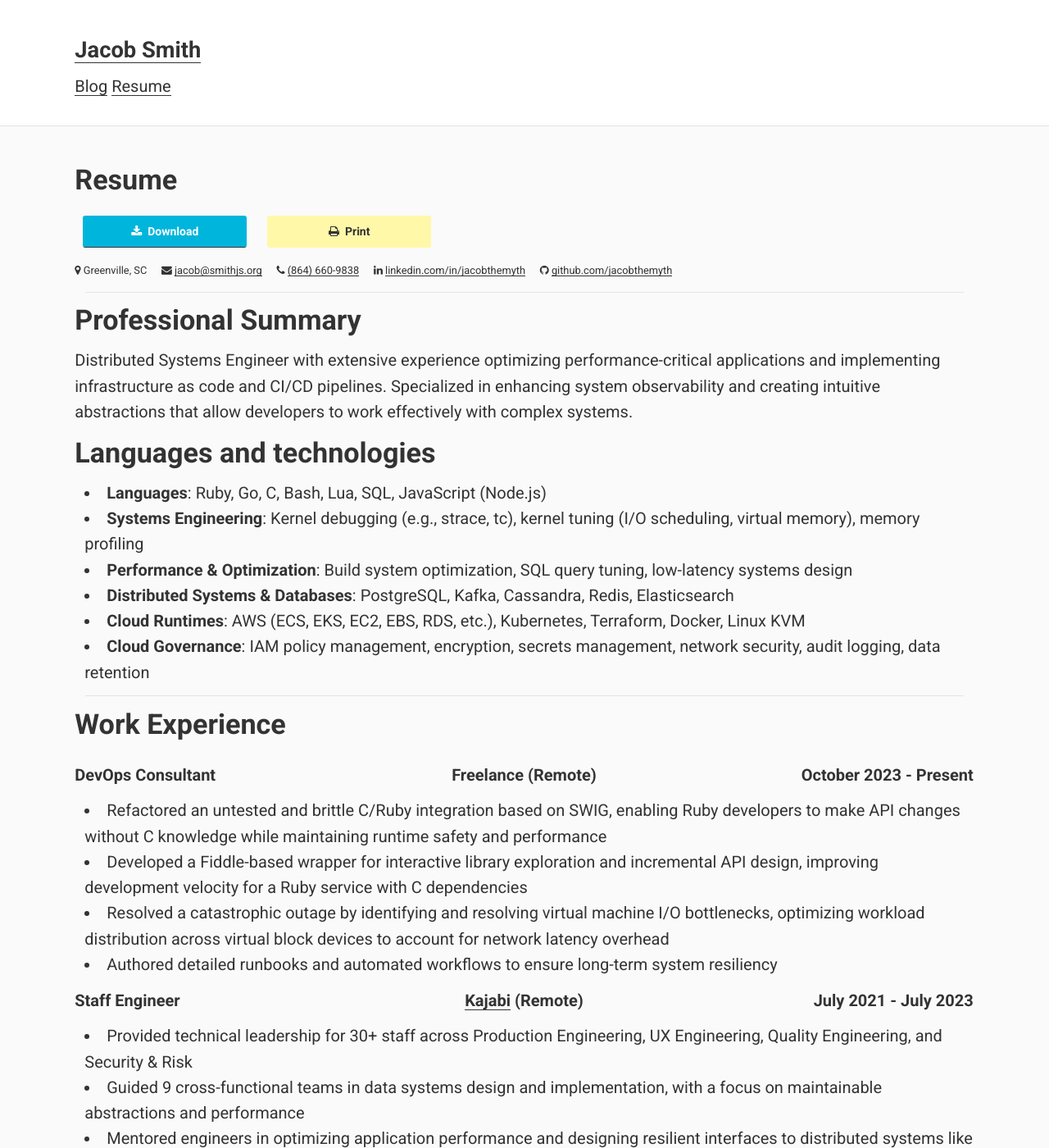
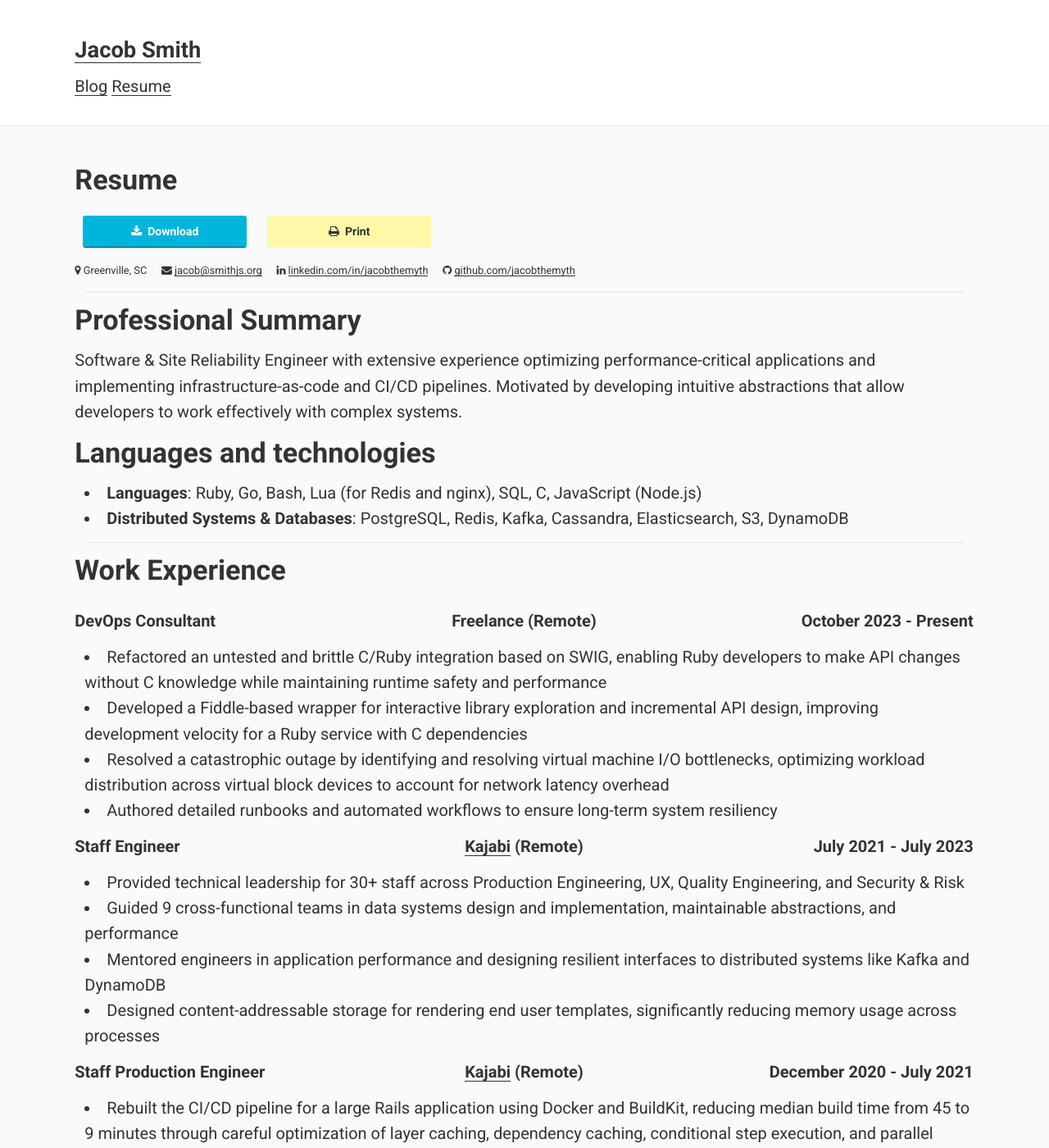
Before and after one commit to jacobthemyth/jacobthemyth.github.io, a Jekyll site: the page built from resume.md, in a window 1280 px wide and 1400 px high. Shown: the whole window at 82% size. Built offline with Jekyll 4.4.1, drawn with Linux system fonts in a browser that asks for light colours; nearby versions of some CDN libraries; library files that are not in the unit come from our copies; our own code applies the rules of GitHub Pages for plain Markdown files; some of the changed text lies outside the part shown.

Commit message:
Update resume

```diff
--- a/_layouts/resume.html
+++ b/_layouts/resume.html
@@ -20,10 +20,6 @@
           <span><a href="mailto:jacob@smithjs.org">jacob@smithjs.org</a></span>
       </li>
       <li>
-          <i class="fa fa-phone" aria-hidden="true"></i>
-          <span><a href="tel:864-660-9838">(864) 660-9838</a></span>
-      </li>
-      <li>
           <i class="fa fa-linkedin" aria-hidden="true"></i>
           <span><a href="https://linkedin.com/in/jacobthemyth">linkedin.com/in/jacobthemyth</a></span>
       </li>
--- a/resume.md
+++ b/resume.md
@@ -6,16 +6,12 @@
 
 ## Professional Summary
 
-Distributed Systems Engineer with extensive experience optimizing performance-critical applications and implementing infrastructure as code and CI/CD pipelines. Specialized in enhancing system observability and creating intuitive abstractions that allow developers to work effectively with complex systems.
+Software & Site Reliability Engineer with extensive experience optimizing performance-critical applications and implementing infrastructure-as-code and CI/CD pipelines. Motivated by developing intuitive abstractions that allow developers to work effectively with complex systems.
 
 ## Languages and technologies
 
-- **Languages**: Ruby, Go, C, Bash, Lua, SQL, JavaScript (Node.js)
-- **Systems Engineering**: Kernel debugging (e.g., strace, tc), kernel tuning (I/O scheduling, virtual memory), memory profiling
-- **Performance & Optimization**: Build system optimization, SQL query tuning, low-latency systems design
-- **Distributed Systems & Databases**: PostgreSQL, Kafka, Cassandra, Redis, Elasticsearch
-- **Cloud Runtimes**: AWS (ECS, EKS, EC2, EBS, RDS, etc.), Kubernetes, Terraform, Docker, Linux KVM
-- **Cloud Governance**: IAM policy management, encryption, secrets management, network security, audit logging, data retention
+- **Languages**: Ruby, Go, Bash, Lua (for Redis and nginx), SQL, C, JavaScript (Node.js)
+- **Distributed Systems & Databases**: PostgreSQL, Redis, Kafka, Cassandra, Elasticsearch, S3, DynamoDB
 
 <hr>
 
@@ -40,9 +36,9 @@
 #### July 2021 - July 2023
 {: .inline-right}
 
-- Provided technical leadership for 30+ staff across Production Engineering, UX Engineering, Quality Engineering, and Security & Risk
-- Guided 9 cross-functional teams in data systems design and implementation, with a focus on maintainable abstractions and performance
-- Mentored engineers in optimizing application performance and designing resilient interfaces to distributed systems like Kafka and DynamoDB
+- Provided technical leadership for 30+ staff across Production Engineering, UX, Quality Engineering, and Security & Risk
+- Guided 9 cross-functional teams in data systems design and implementation, maintainable abstractions, and performance
+- Mentored engineers in application performance and designing resilient interfaces to distributed systems like Kafka and DynamoDB
 - Designed content-addressable storage for rendering end user templates, significantly reducing memory usage across processes
 
 #### Staff Production Engineer
@@ -66,9 +62,7 @@
 - Defined the hiring and onboarding processes for the Production Engineering team and grew the team from 2 to 7 engineers while managing 2 full time contractors.
 - Designed and executed a near-zero downtime migration of a Heroku PostgreSQL database to AWS Aurora PostgreSQL, leveraging kernel tuning and cache warming to reduce customer impact and proactive testing and rollback planning to ensure resilience.
 - Developed infrastructure-as-code, migration automations, and provided technical leadership to the Production Engineering team and the 6 product development teams for migrating application compute workloads from Heroku to AWS EKS.
-- Upgraded critical dependencies in a Rails monolith, improving system stability and performance
 - Implemented libraries and services in Ruby, primarily around resilience in the face of partial system failure
-- Enhanced system observability through strategic instrumentation and alerting systems, enabling rapid diagnosis of performance bottlenecks and security incidents
 
 <!-- <div class="new-page"></div> -->
 
@@ -80,55 +74,4 @@
 {: .inline-right}
 
 - Worked on the Ruby VM (i.e. "MRI") in C to prototype the reliability and performance impact of interning all string literals.
-- Worked on a MySQL client library written in C, helping prepare it to be open sourced
 - Diagnosed and fixed memory problems in a Go service that used `cgo` to integrate with a Rust library that itself integrated with a C++ library, reducing memory usage of ~10k server instances by ~250MB each, significantly decreasing resource utilization across a Kubernetes cluster
-
-#### Lead Software Engineer
-{: .inline-left}
-#### [ACS Technologies](https://www.acstechnologies.com)&nbsp;(Greenville, SC)
-{: .inline-center}
-#### January 2019 - May 2019
-{: .inline-right}
-
-- Led a team of 3 engineers extracting a service from a monolithic .NET web application on MSSQL to a Go microservice on Couchbase.
-- Mentored engineers across multiple teams on Go concurrency patterns, testing methodologies, and cross-language integration
-
-#### Senior Software Consultant
-{: .inline-left}
-#### [Test Double](https://testdouble.com)&nbsp;(Remote)
-{: .inline-center}
-#### 2016 - 2018
-{: .inline-right}
-
-- Implemented and optimized a serialization/deserialization format for real-time IoT event data based on protobufs with a custom wire format "wrapper" to support routing and aggregating messages based on a polymorphic message type.
-- Designed and implemented event processing services using Kafka, Cassandra, Redis, Ruby, and Java
-- Built and optimized CI/CD pipelines on Heroku, Kubernetes, and EC2 using Harness, CircleCI, and other platforms and tools
-
-#### Front End Engineering Instructor
-{: .inline-left}
-#### The Iron Yard&nbsp;(Greenville SC)
-{: .inline-center}
-#### 2014 - 2016
-{: .inline-right}
-
-- Taught 12-week courses in front end development, focused on JavaScript apps using simple Node.js backends.
-
-#### Web Developer
-{: .inline-left}
-#### Freelance
-{: .inline-center}
-#### 2010 - 2014
-{: .inline-right}
-
-- Developed web applications for small businesses and startups using Java, PHP, Node.js, nginx, and MySQL.
-- Worked with EC2 during its early years and learned how best practices for Linux administration on AWS required a different approach than on physical hardware.
-
-<hr>
-
-## Education
-#### B.Sc. Computer Science
-{: .inline-left}
-#### Franciscan University of Steubenville
-{: .inline-center}
-#### 2009
-{: .inline-right}
```
Also changed, not shown: 1 other file.
